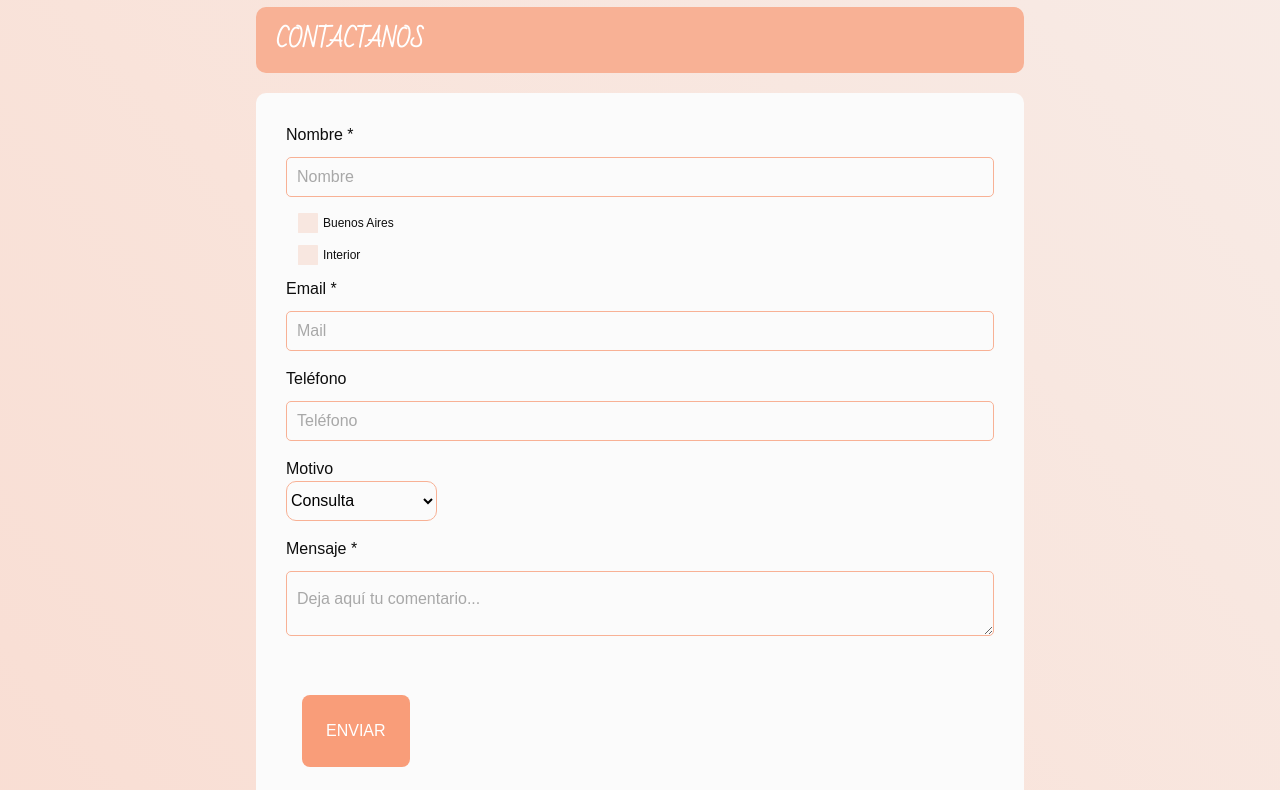
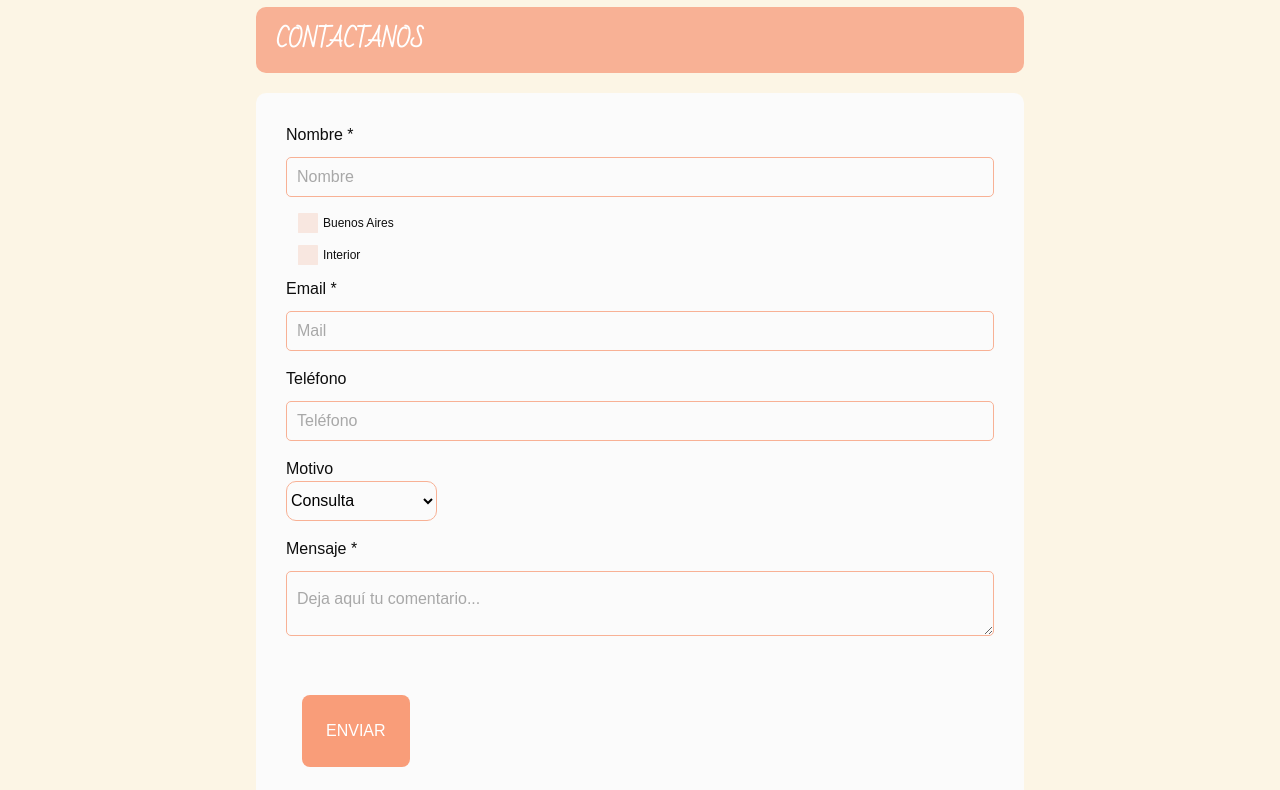
Before and after one commit to osvaldovarela/tienda_SweetMoon, a plain HTML site: page Contacto.html in a window 1280 px wide. Shown: the part 80-870 px from the top of the page. Drawn offline with nearby package versions, Linux system fonts and the light colour scheme; a web font is replaced by a local one.

Commit message:
css body

```diff
--- a/css/ContactoForm.css
+++ b/css/ContactoForm.css
@@ -1,6 +1,6 @@
 body {
 
-    position: relative;
+   /* position: relative;
     width: 100%;
     height: 100%;
     background-image: linear-gradient(to right top, #f9dbcf, #f9dfd5, #f9e3da, #f8e7e0, #f8ebe6);
@@ -9,7 +9,7 @@ body {
     background-repeat: no-repeat;
     color: #ffffff;
     font-family: "Overlock", sans-serif;
-
+	*/
 
 }
 
```
